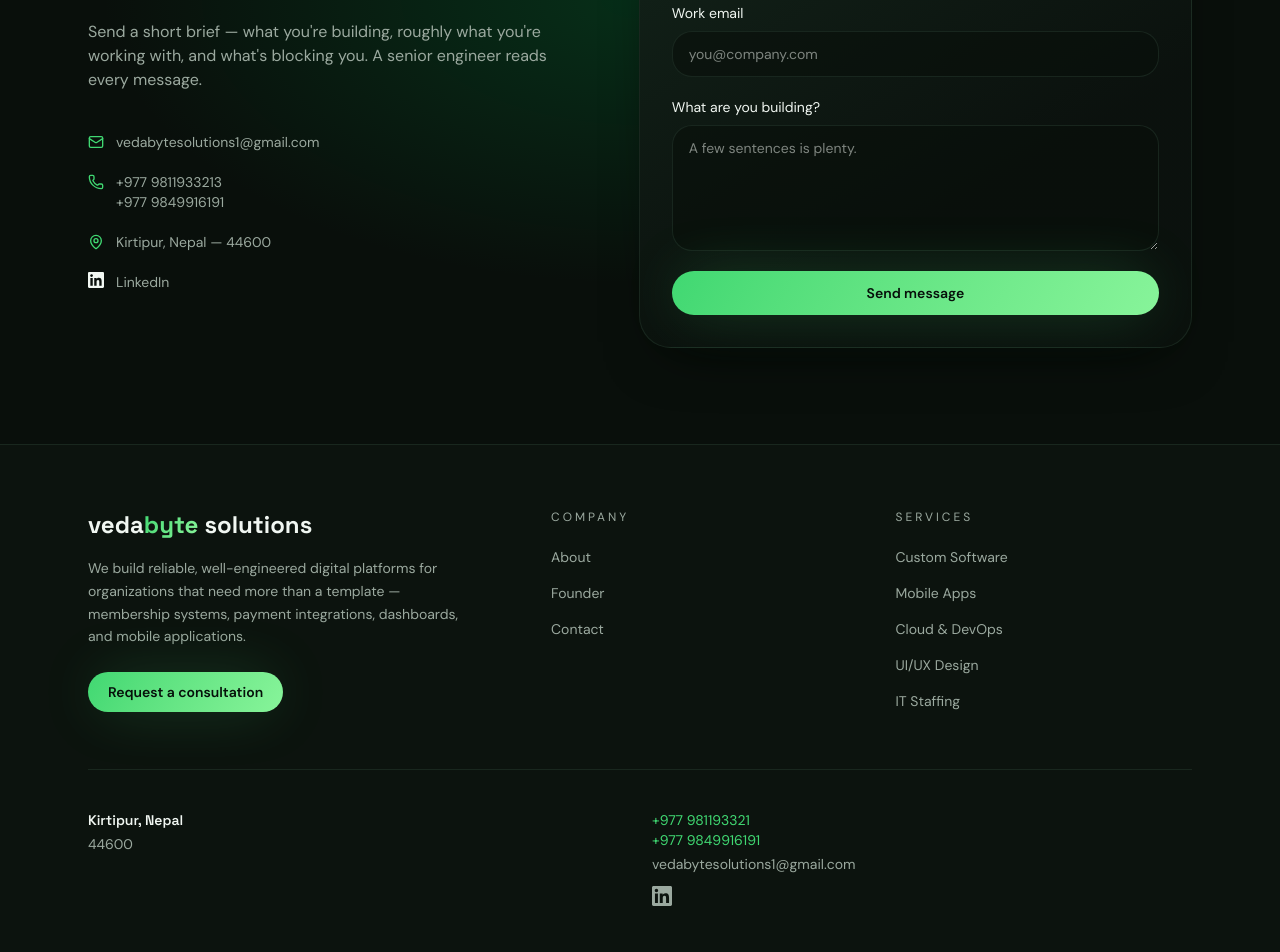
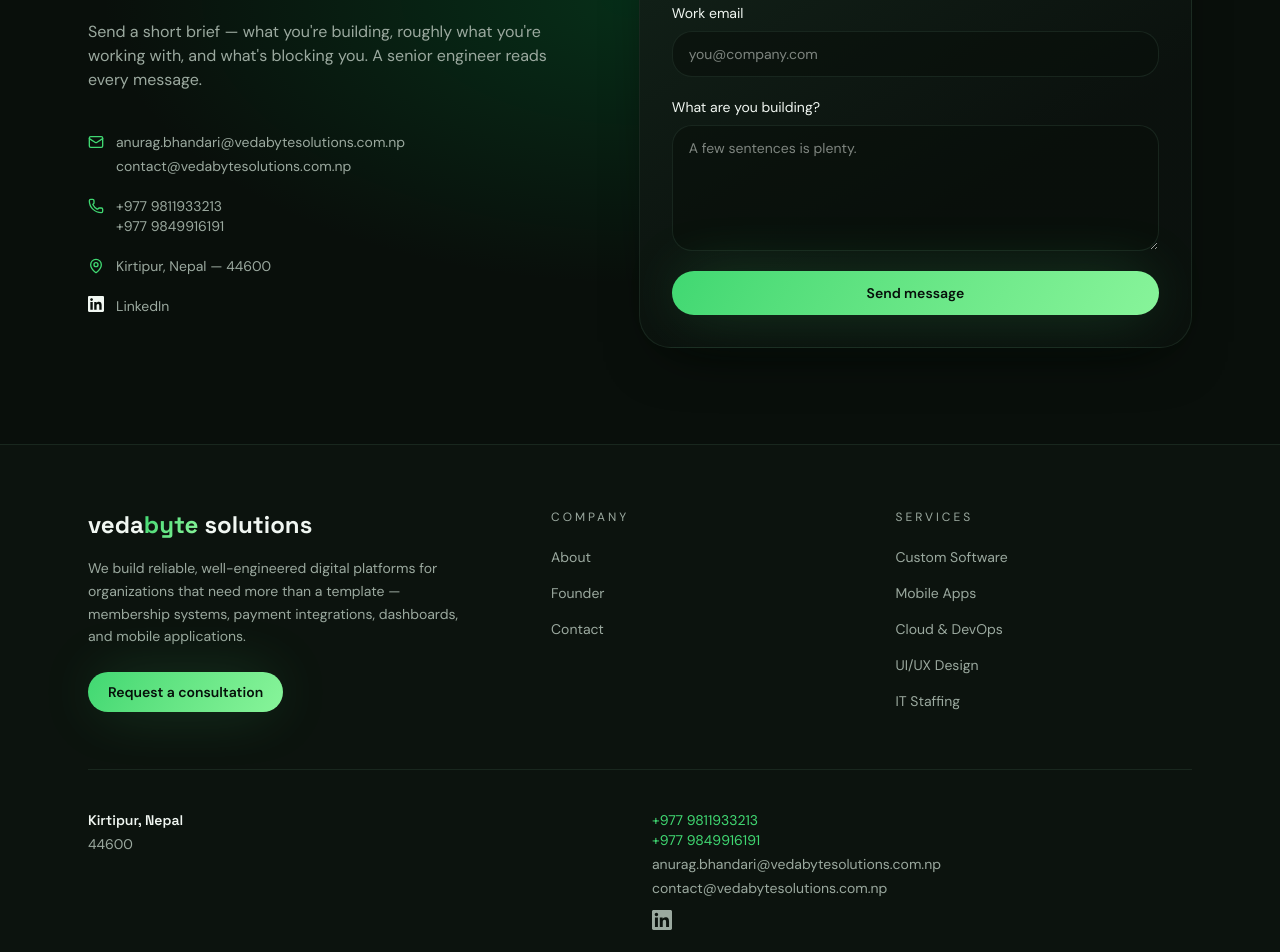
Before and after one commit to anuragbhandari777-gif/vbs, a Next.js app: page /contact in a window 1280 px wide. Shown: the part 300-1252 px from the top of the page. Built offline with nearby package versions, Linux system fonts and the light colour scheme.

Commit message:
Update contact emails on footer and contact page

```diff
--- a/src/app/contact/page.tsx
+++ b/src/app/contact/page.tsx
@@ -41,12 +41,14 @@ export default function Contact() {
                 <ul className="mt-10 space-y-5 text-sm">
                   <li className="flex items-start gap-3">
                     <Mail className="mt-0.5 size-4 shrink-0 text-primary" />
-                    <a
-                      href="mailto:vedabytesolutions1@gmail.com"
-                      className="text-muted-foreground transition-colors hover:text-foreground"
-                    >
-                      vedabytesolutions1@gmail.com
-                    </a>
+                    <div className="flex flex-col gap-1 text-muted-foreground">
+                      <a href="mailto:anurag.bhandari@vedabytesolutions.com.np" className="transition-colors hover:text-foreground">
+                        anurag.bhandari@vedabytesolutions.com.np
+                      </a>
+                      <a href="mailto:contact@vedabytesolutions.com.np" className="transition-colors hover:text-foreground">
+                        contact@vedabytesolutions.com.np
+                      </a>
+                    </div>
                   </li>
                   <li className="flex items-start gap-3">
                     <Phone className="mt-0.5 size-4 shrink-0 text-primary" />
@@ -62,16 +64,11 @@ export default function Contact() {
                     </span>
                   </li>
                   <li className="flex items-start gap-3">
-  <LinkedInIcon size={16} />
-
-   <a href="https://www.linkedin.com/in/vedabyte-solutions-359161425/"
-    target="_blank"
-    rel="noopener noreferrer"
-    className="text-muted-foreground transition-colors hover:text-foreground"
-  >
-    LinkedIn
-  </a>
-</li>
+                    <LinkedInIcon size={16} />
+                    <a href="https://www.linkedin.com/in/vedabyte-solutions-359161425/" target="_blank" rel="noopener noreferrer" className="text-muted-foreground transition-colors hover:text-foreground">
+                      LinkedIn
+                    </a>
+                  </li>
                 </ul>
               </div>
 
--- a/src/components/site-footer.tsx
+++ b/src/components/site-footer.tsx
@@ -71,13 +71,16 @@ export function SiteFooter() {
             <p className="mt-1 text-sm text-muted-foreground">44600</p>
           </div>
           <div>
-            <p className="text-sm text-primary">+977 981193321</p>
+            <p className="text-sm text-primary">+977 9811933213</p>
             <p className="text-sm text-primary">+977 9849916191</p>
-            <p className="mt-1 text-sm text-muted-foreground">
-              vedabytesolutions1@gmail.com
-            </p>
 
-              <a href="https://www.linkedin.com/in/vedabyte-solutions-359161425/"
+            <div className="mt-1 flex flex-col gap-1 text-sm text-muted-foreground">
+              <p>anurag.bhandari@vedabytesolutions.com.np</p>
+              <p>contact@vedabytesolutions.com.np</p>
+            </div>
+
+
+           <a   href="https://www.linkedin.com/in/vedabyte-solutions-359161425/"
               target="_blank"
               rel="noopener noreferrer"
               aria-label="LinkedIn"
```
